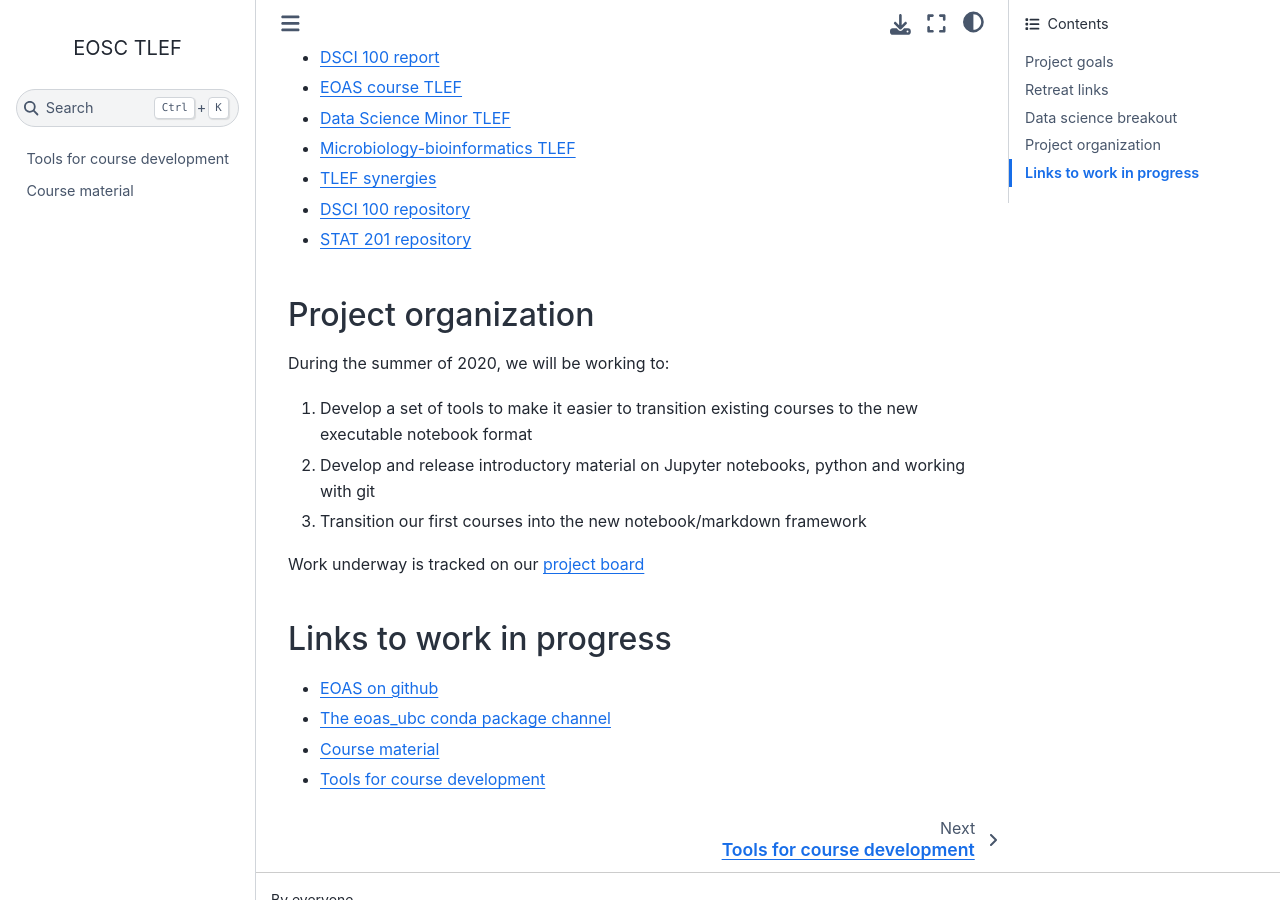
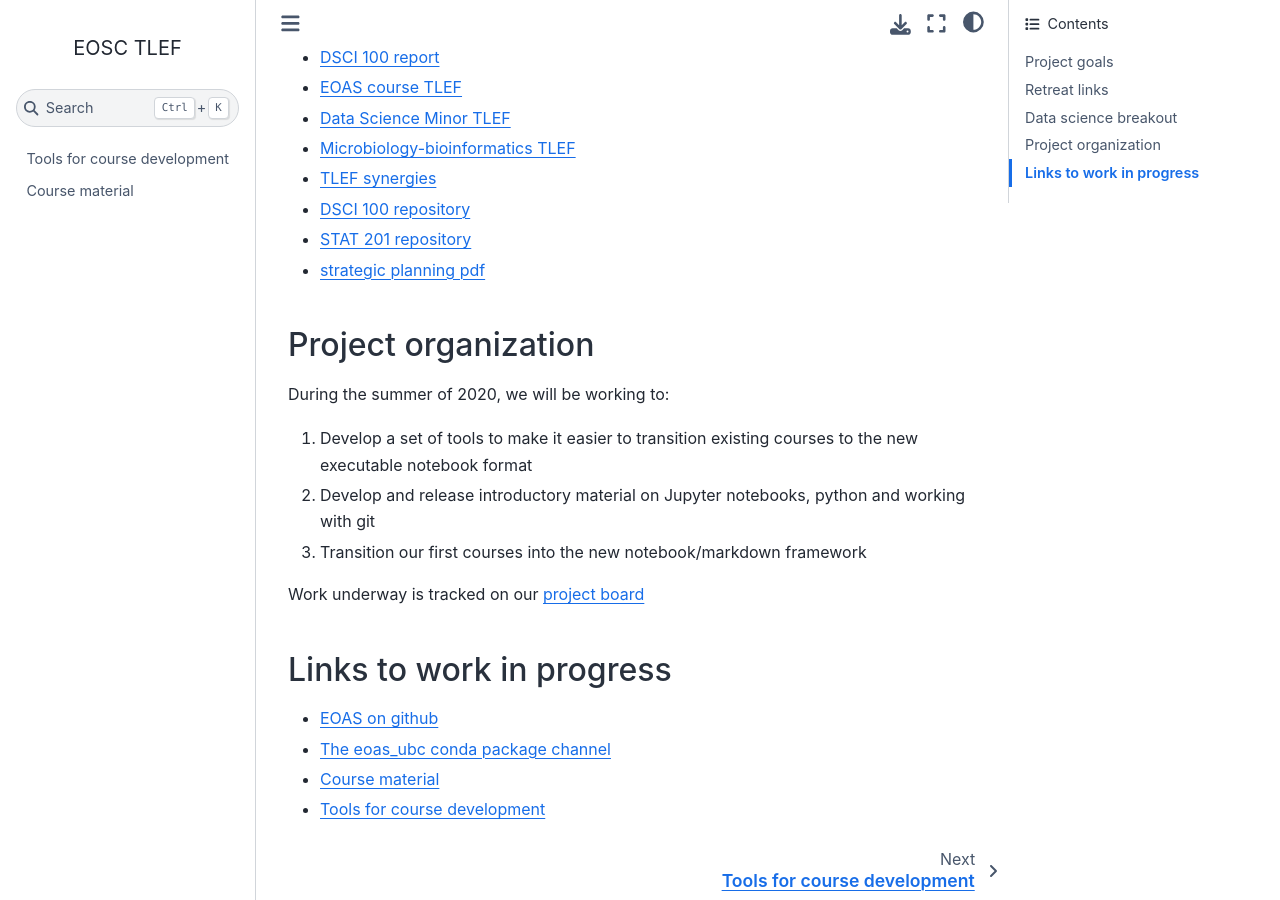
Before and after one commit to eoas-ubc/eoas-ubc.github.io, a Jupyter Book: the page built from docs/index.md, in a window 1280 px wide and 900 px high, scrolled down 934 px. Built offline with Jupyter Book 1.0.4 settings and Sphinx 7.4.7 and the Sphinx Book theme 1.1.4, drawn with Linux system fonts in a browser that asks for light colours.

Commit message:
add planning pdf

```diff
--- a/docs/index.md
+++ b/docs/index.md
@@ -37,6 +37,8 @@ Using open source, cloud-based computing we aim to integrate computational and q
 
 - [STAT 201 repository](https://github.com/UBC-DSCI/stat-201)
 
+- [strategic planning pdf](https://github.com/eoas-ubc/eoas-ubc.github.io/blob/docs/pdffiles/strategic_planning.pdf)
+
 ## Project organization
 
 During the summer of 2020, we will be working to:
```
Also changed, not shown: 1 other file.
